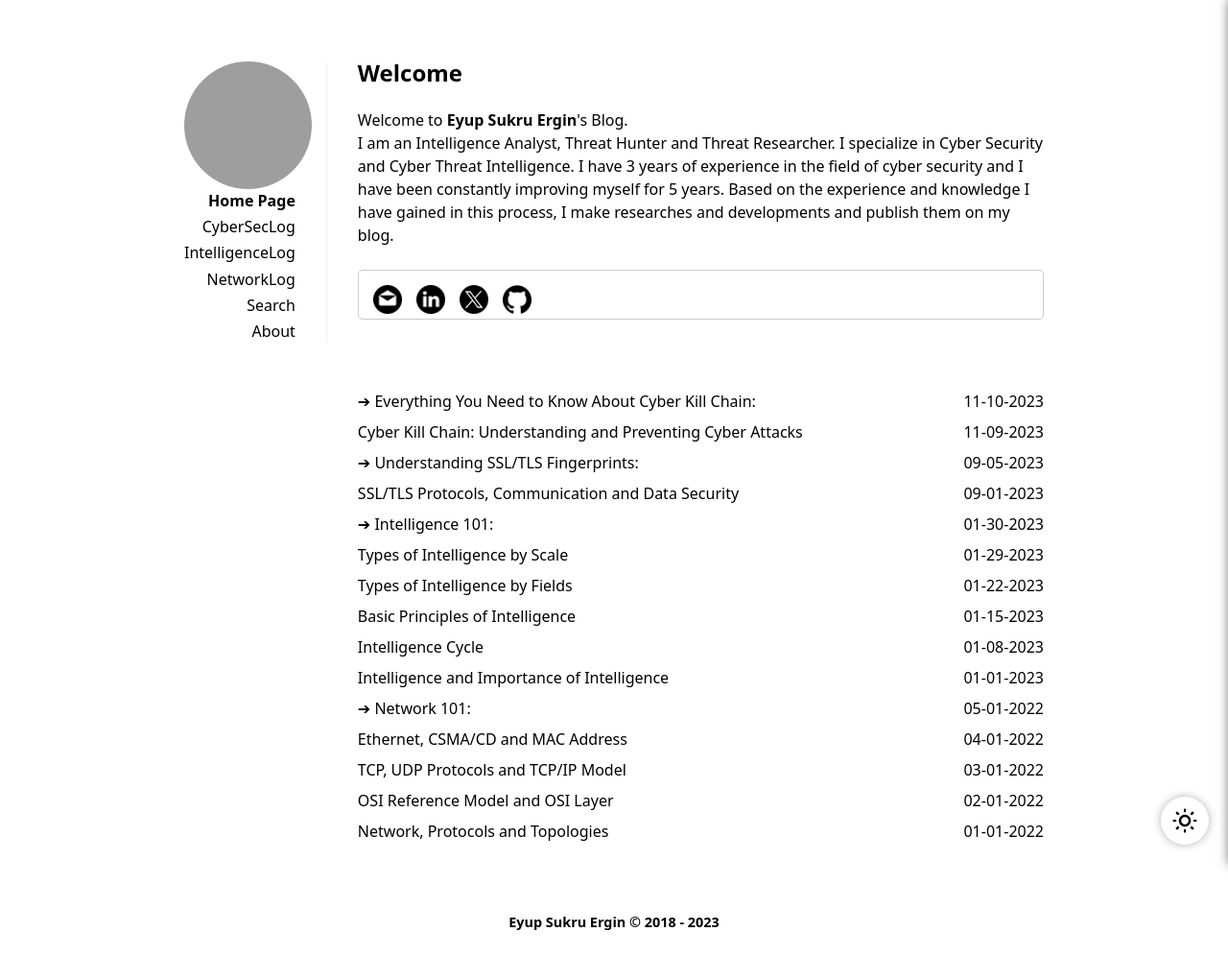
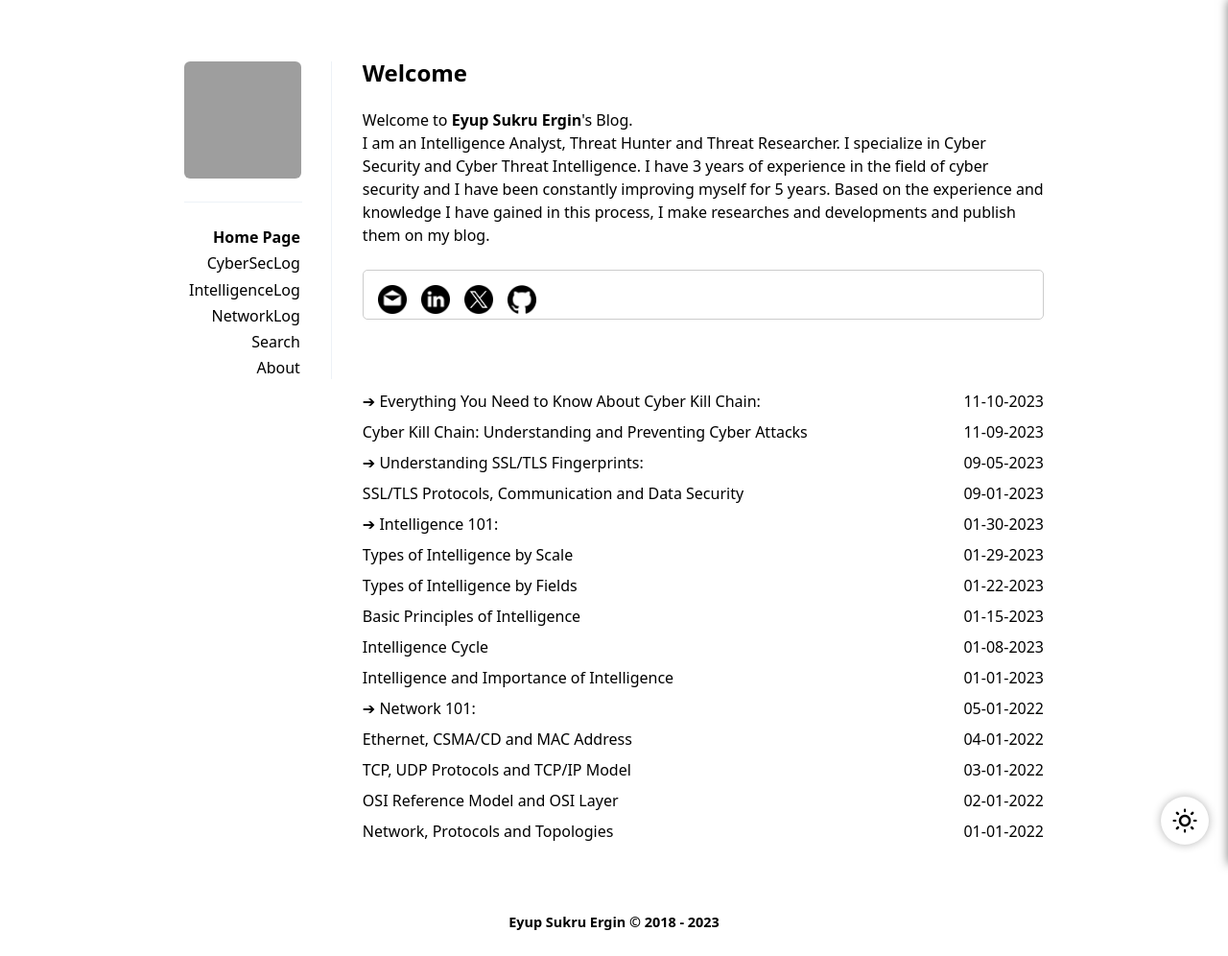
Before and after one commit to EyupErgin/eyupergin.github.io, a Jekyll site: the page built from index.html, in a window 1280 px wide. Shown: the whole page at 96% size. Built offline with Jekyll 4.4.1, drawn with Linux system fonts in a browser that asks for light colours; grey boxes are pictures that could not be loaded.

Commit message:
Update navigation.html

```diff
--- a/_includes/navigation.html
+++ b/_includes/navigation.html
@@ -4,11 +4,12 @@
 <ul>
 
 <div class="hide-on-mobile">
-   <a href="#"><img src="https://avatars.githubusercontent.com/u/74828443?v=4" style="border-radius: 50%!important;" width="90%"></a>
+   <a href="#" style="margin-right: 50px;"><img src="https://avatars.githubusercontent.com/u/74828443?v=4" style="border-radius: 5%!important;" width="80%"></a>
+      <br><br><hr style="margin-right: 30px; background: #edf2f7;"><br>
 </div>
 
 {% for item in site.data.navigation.links %}
-      <li><a href="{{ item.url }}" {% if item.url == page.url %} class="active"{% endif %}>{{ item.title }}</a></li>
+      <li style="margin-left: 5px;"><a href="{{ item.url }}" {% if item.url == page.url %} class="active"{% endif %}>{{ item.title }}</a></li>
    {% endfor %}
 </ul>
 </nav>
```
